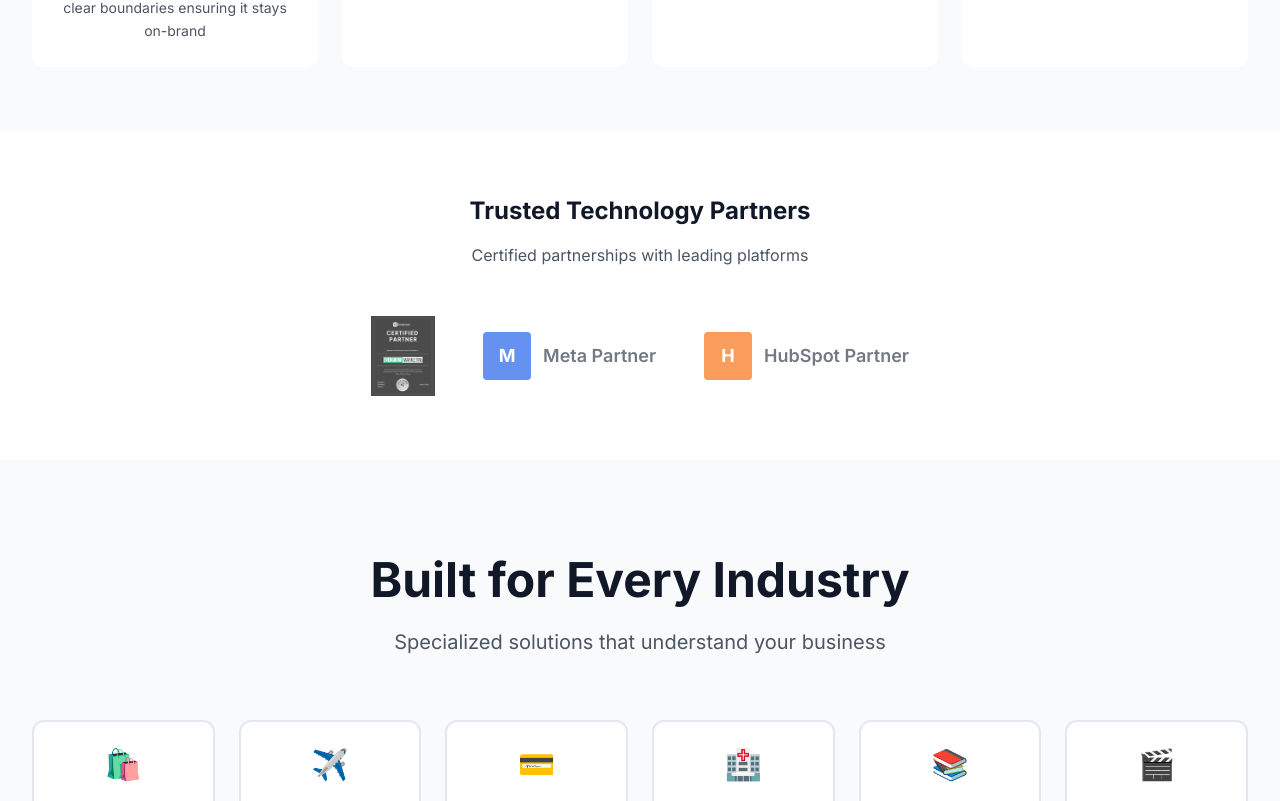
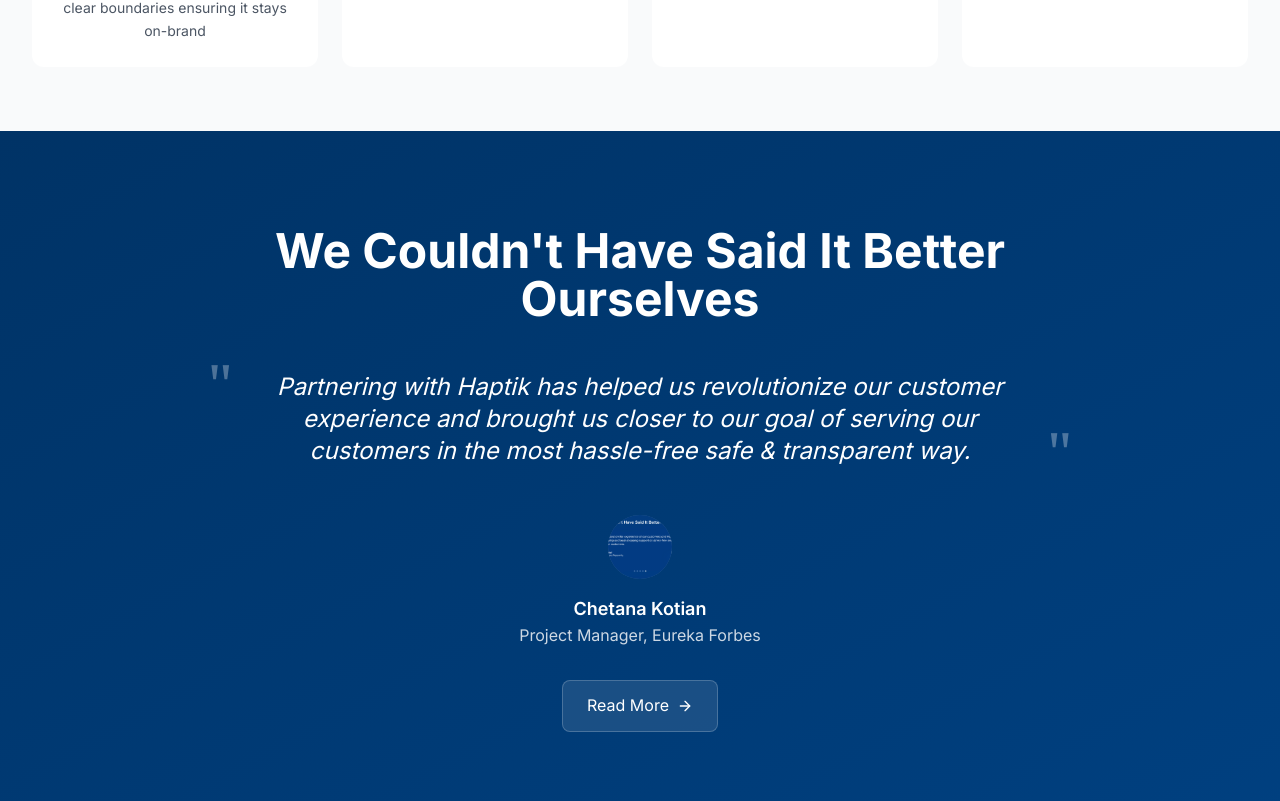
Before and after one commit to bscube/evergrow-ai-site-builder, a React (Vite) app: page / in a window 1280 px wide. Shown: the part 11199-12000 px from the top of the page. Built offline with nearby package versions, Linux system fonts and the light colour scheme.

Commit message:
Add testimonial section
Added a testimonial section with specified content and styling before the Partner Logos section.
-created src/components/sections/TestimonialSection.tsx
-edited src/pages/Index.tsx

```diff
--- /dev/null
+++ b/src/components/sections/FeaturedTestimonialSection.tsx
@@ -0,0 +1,54 @@
+import React from 'react';
+import { ArrowRight } from 'lucide-react';
+
+const FeaturedTestimonialSection = () => {
+  return (
+    <section className="py-24 bg-gradient-to-br from-[#003366] to-[#004080] relative overflow-hidden">
+      <div className="max-w-4xl mx-auto px-4 sm:px-6 lg:px-8 text-center">
+        {/* Heading */}
+        <h2 className="text-3xl md:text-4xl lg:text-5xl font-bold text-white mb-12">
+          We Couldn't Have Said It Better Ourselves
+        </h2>
+
+        {/* Testimonial Quote */}
+        <div className="relative mb-12">
+          {/* Opening Quote */}
+          <div className="absolute -top-4 -left-4 text-6xl text-white/30 font-serif">"</div>
+
+          <blockquote className="text-lg md:text-xl lg:text-2xl text-white italic leading-relaxed px-8">
+            Partnering with Haptik has helped us revolutionize our customer experience and brought us closer to our goal of serving our customers in the most hassle-free safe & transparent way.
+          </blockquote>
+
+          {/* Closing Quote */}
+          <div className="absolute -bottom-4 -right-4 text-6xl text-white/30 font-serif">"</div>
+        </div>
+
+        {/* Customer Info */}
+        <div className="flex flex-col items-center mb-8">
+          {/* Customer Photo */}
+          <div className="w-16 h-16 rounded-full bg-white/20 mb-4 overflow-hidden">
+            <img
+              src="/lovable-uploads/6b11361d-e93e-47a7-8d6d-0165caa79795.png"
+              alt="Chetana Kotian"
+              className="w-full h-full object-cover"
+            />
+          </div>
+
+          {/* Customer Details */}
+          <div className="text-white">
+            <div className="font-semibold text-lg">Chetana Kotian</div>
+            <div className="text-white/80">Project Manager, Eureka Forbes</div>
+          </div>
+        </div>
+
+        {/* Read More Button */}
+        <button className="inline-flex items-center px-6 py-3 bg-white/10 text-white rounded-lg hover:bg-white/20 transition-all duration-300 border border-white/20 hover:border-white/40 group">
+          <span className="mr-2">Read More</span>
+          <ArrowRight className="w-4 h-4 group-hover:translate-x-1 transition-transform duration-300" />
+        </button>
+      </div>
+    </section>
+  );
+};
+
+export default FeaturedTestimonialSection;
--- a/src/pages/Index.tsx
+++ b/src/pages/Index.tsx
@@ -15,6 +15,7 @@ import AIVoiceAgentsSection from '../components/sections/AIVoiceAgentsSection';
 import ProductDemoSection from '../components/sections/ProductDemoSection';
 import AIHumanCollaborationSection from '../components/sections/AIHumanCollaborationSection';
 import AIControlSection from '../components/sections/AIControlSection';
+import FeaturedTestimonialSection from '../components/sections/FeaturedTestimonialSection';
 import PartnerLogosSection from '../components/sections/PartnerLogosSection';
 import IndustriesSection from '../components/sections/IndustriesSection';
 import TestimonialsSection from '../components/sections/TestimonialsSection';
@@ -39,6 +40,7 @@ const Index = () => {
       <ProductDemoSection />
       <AIHumanCollaborationSection />
       <AIControlSection />
+      <FeaturedTestimonialSection />
       <PartnerLogosSection />
       <IndustriesSection />
       <TestimonialsSection />
```
Also changed, not shown: public/lovable-uploads/6b11361d-e93e-47a7-8d6d-0165caa79795.png (added).
